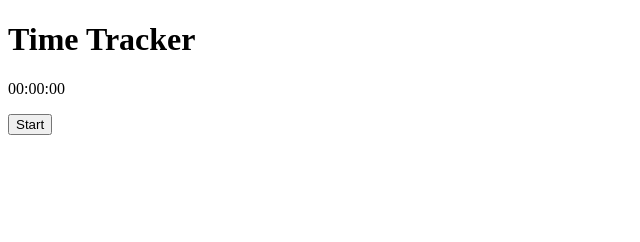
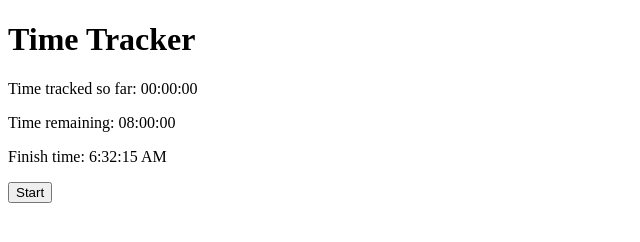
Before and after one commit to epeters3/web-tools, a Gatsby site: page /time-tracker in a window 1280 px wide. Shown: the whole page, without its empty margins (0-640 px from the left). Built offline with nearby package versions, Linux system fonts and the light colour scheme; Gatsby itself is replaced by a stand-in of ours.

Commit message:
Add time remaining and finish time features to time tracker

```diff
--- a/src/pages/index.tsx
+++ b/src/pages/index.tsx
@@ -1,5 +1,5 @@
 import * as React from "react";
-import { HeadFC, Link, PageProps, withPrefix } from "gatsby";
+import { HeadFC, Link, PageProps } from "gatsby";
 
 const links = [
   { path: "/character-counter", name: "Character Counter" },
--- a/src/pages/time-tracker/index.tsx
+++ b/src/pages/time-tracker/index.tsx
@@ -2,8 +2,15 @@ import * as React from "react";
 import { HeadFC, PageProps } from "gatsby";
 import dayjs from "dayjs";
 import duration from "dayjs/plugin/duration";
+import localizedFormat from "dayjs/plugin/localizedFormat";
 
 dayjs.extend(duration);
+dayjs.extend(localizedFormat);
+
+const WORKDAY_MS = 8 * 60 * 60 * 1000; // 8 hours in milliseconds
+
+const formatDuration = (duration: number) =>
+  dayjs.duration(duration).format("HH:mm:ss");
 
 /**
  * Based on https://www.geeksforgeeks.org/create-a-stop-watch-using-reactjs/
@@ -28,6 +35,8 @@ const TimeTracker: React.FC<PageProps> = () => {
     };
   }, [isActive, isPaused]);
 
+  const timeRemaining = WORKDAY_MS - time;
+
   const handleStart = () => {
     setIsActive(true);
     setIsPaused(false);
@@ -44,7 +53,11 @@ const TimeTracker: React.FC<PageProps> = () => {
   return (
     <main>
       <h1>Time Tracker</h1>
-      <p>{dayjs.duration(time).format("HH:mm:ss")}</p>
+      <p>Time tracked so far: {formatDuration(time)}</p>
+      <p>Time remaining: {formatDuration(timeRemaining)}</p>
+      <p>
+        Finish time: {dayjs().add(timeRemaining, "millisecond").format("LTS")}
+      </p>
       {isActive ? (
         <>
           <button onClick={handleReset}>Reset</button>
```
